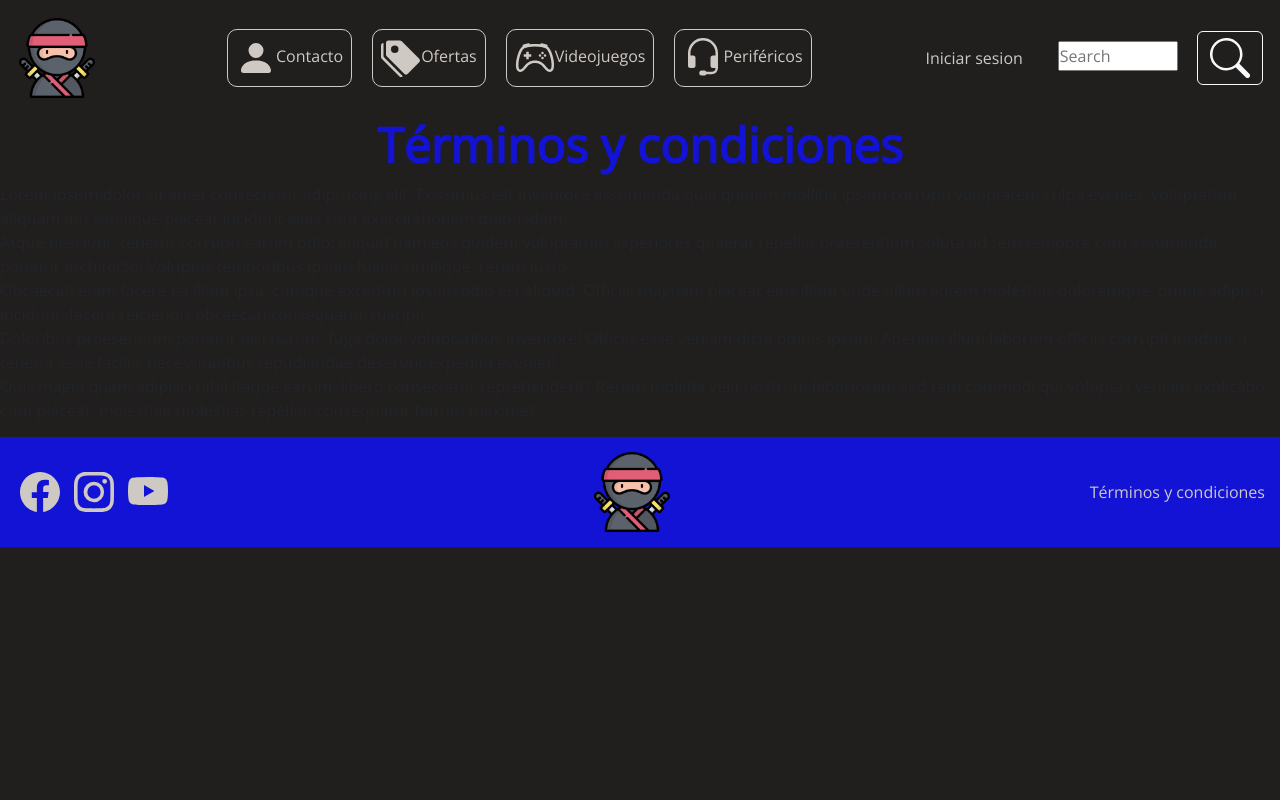
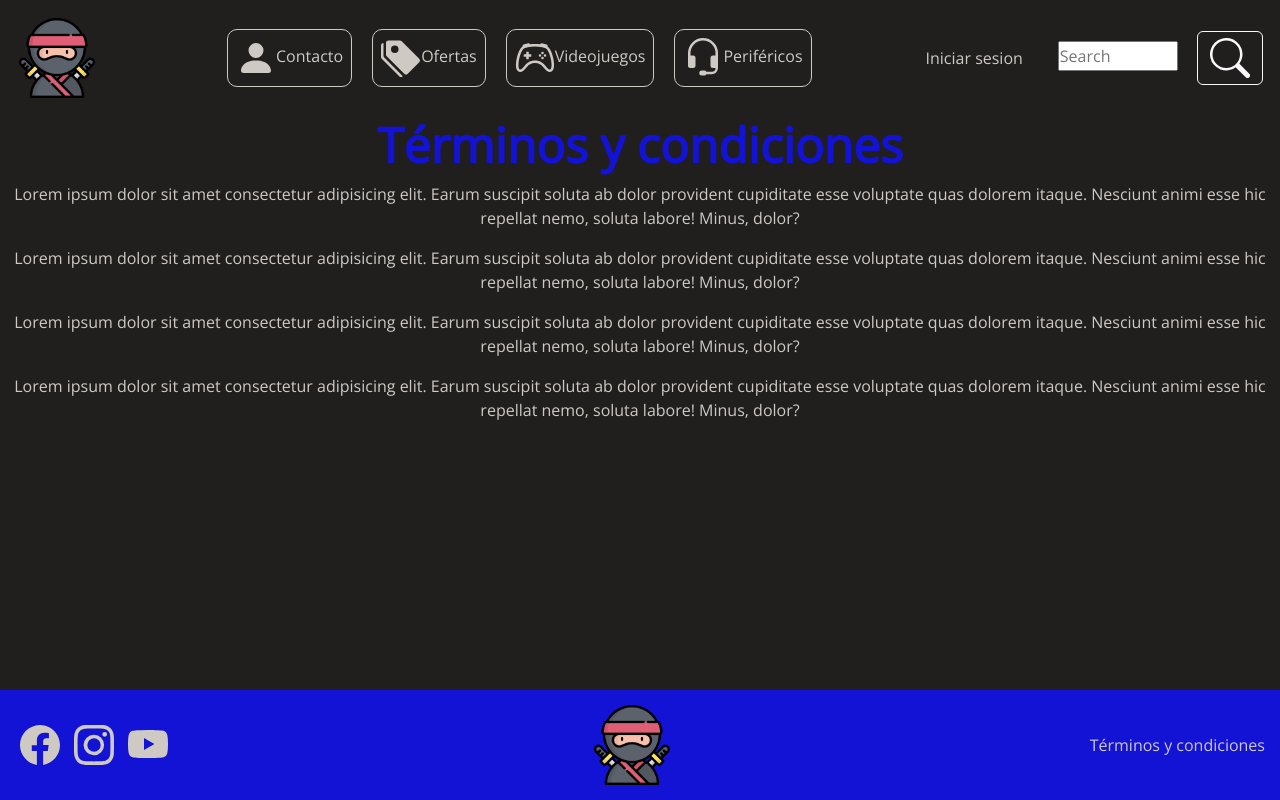
Before and after one commit to FacettiMatias/pre-entrega2-Matias-Facetti, a website: page pag/terminos-y-condiciones.html in a window 1280 px wide. Drawn offline with nearby package versions, Linux system fonts and the light colour scheme.

Commit message:
termino pre entrega 3

```diff
--- a/pag/terminos-y-condiciones.html
+++ b/pag/terminos-y-condiciones.html
@@ -96,12 +96,11 @@
       </div>
     </nav>
       <h1>Términos y condiciones</h1>
-    <div class="terms-p">Lorem ipsum dolor sit amet consectetur adipisicing elit. Possimus est inventore assumenda quia quidem mollitia ipsam corrupti voluptatem culpa eveniet, voluptatum aliquam aut similique placeat incidunt alias sunt exercitationem quibusdam.</div>
-    <div class="terms-p">Atque nesciunt, tenetur corrupti earum odio, aliquid nam eos quidem voluptatum asperiores quaerat repellat praesentium soluta ad rem tempore cum assumenda pariatur architecto! Voluptas temporibus ipsam fugiat similique, rerum iusto.</div>
-    <div class="terms-p">Obcaecati enim facere ea illum ipsa, cumque excepturi ipsam odio est aliquid. Officiis magnam placeat eius illum unde ullam autem molestias doloremque, omnis adipisci incidunt, facere reiciendis obcaecati consequatur suscipit.</div>
-    <div class="terms-p">Doloribus praesentium pariatur nisi harum, fuga dolor voluptatibus inventore! Officiis esse veniam dicta omnis ipsum! Aperiam illum laborum officiis corrupti incidunt a tenetur esse facilis, necessitatibus repudiandae deserunt expedita eveniet!</div>
-    <div class="terms-p">Quis magni quam adipisci nihil itaque earum, libero consectetur reprehenderit? Rerum mollitia velit nostrum laboriosam sed rem commodi qui voluptas veniam explicabo cum placeat, molestiae molestias repellat, consequatur harum maxime?</div>
-    <footer>
+    <p>Lorem ipsum dolor sit amet consectetur adipisicing elit. Earum suscipit soluta ab dolor provident cupiditate esse voluptate quas dolorem itaque. Nesciunt animi esse hic repellat nemo, soluta labore! Minus, dolor?</p>
+    <p>Lorem ipsum dolor sit amet consectetur adipisicing elit. Earum suscipit soluta ab dolor provident cupiditate esse voluptate quas dolorem itaque. Nesciunt animi esse hic repellat nemo, soluta labore! Minus, dolor?</p>
+    <p>Lorem ipsum dolor sit amet consectetur adipisicing elit. Earum suscipit soluta ab dolor provident cupiditate esse voluptate quas dolorem itaque. Nesciunt animi esse hic repellat nemo, soluta labore! Minus, dolor?</p>
+    <p>Lorem ipsum dolor sit amet consectetur adipisicing elit. Earum suscipit soluta ab dolor provident cupiditate esse voluptate quas dolorem itaque. Nesciunt animi esse hic repellat nemo, soluta labore! Minus, dolor?</p>
+    <footer class="fixed-bottom">
       <div>
         <a href="https://facebook.com/" target="_blank">
           <svg
@@ -115,7 +114,7 @@
             />
           </svg>
         </a>
-        <a href="htpps://instagram.com/">
+        <a href="htpps://instagram.com/" target="_blank">
           <svg
             xmlns="http://www.w3.org/2000/svg"
             fill="currentColor"
@@ -127,7 +126,7 @@
             />
           </svg>
         </a>
-        <a href="https://youtube.com/">
+        <a href="https://youtube.com/" target="_blank">
           <svg
             xmlns="http://www.w3.org/2000/svg"
             fill="currentColor"
```
Also changed, not shown: index.html (+2 -2 lines), pag/ofertas.html (+3 -3 lines), pag/perifericos.html (+2 -2 lines), pag/registrarse.html (+2 -2 lines).
